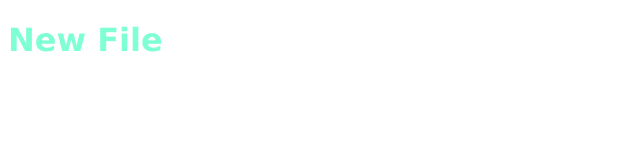
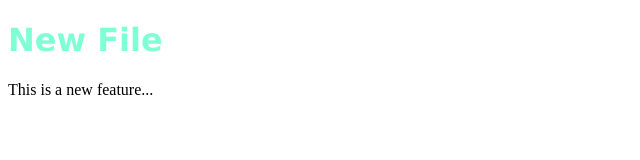
Before and after one commit to theaditya-011/LocalRepo, a plain HTML site: page Index.html in a window 1280 px wide. Shown: the whole page, without its empty margins (0-640 px from the left). Drawn offline with Linux system fonts and the light colour scheme.

Commit message:
add new feature

```diff
--- a/Index.html
+++ b/Index.html
@@ -8,5 +8,8 @@
 </head>
 <body>
     <h1>New File</h1>
+    <p>
+        This is a new feature...
+    </p>
 </body>
 </html>
```
